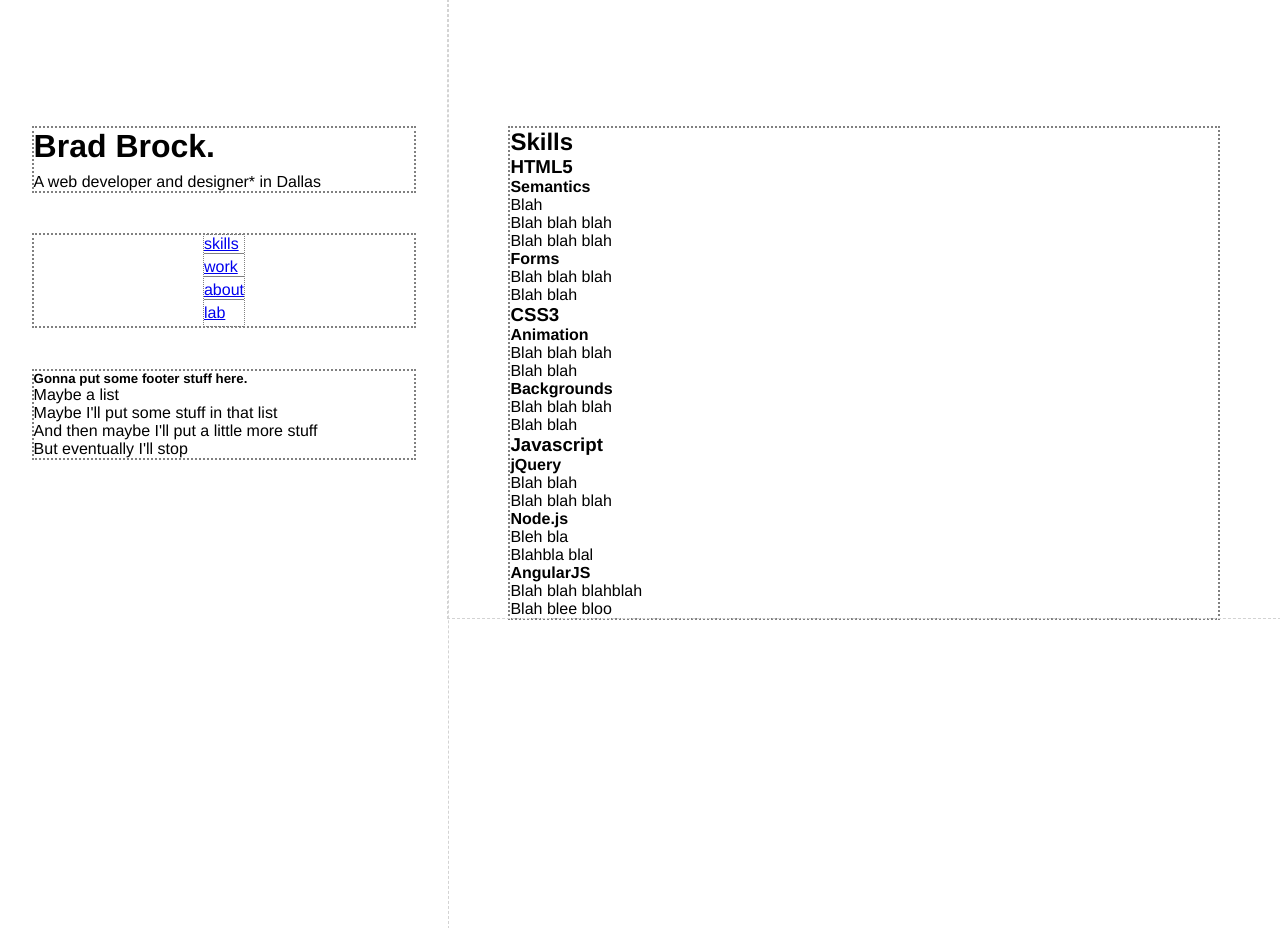
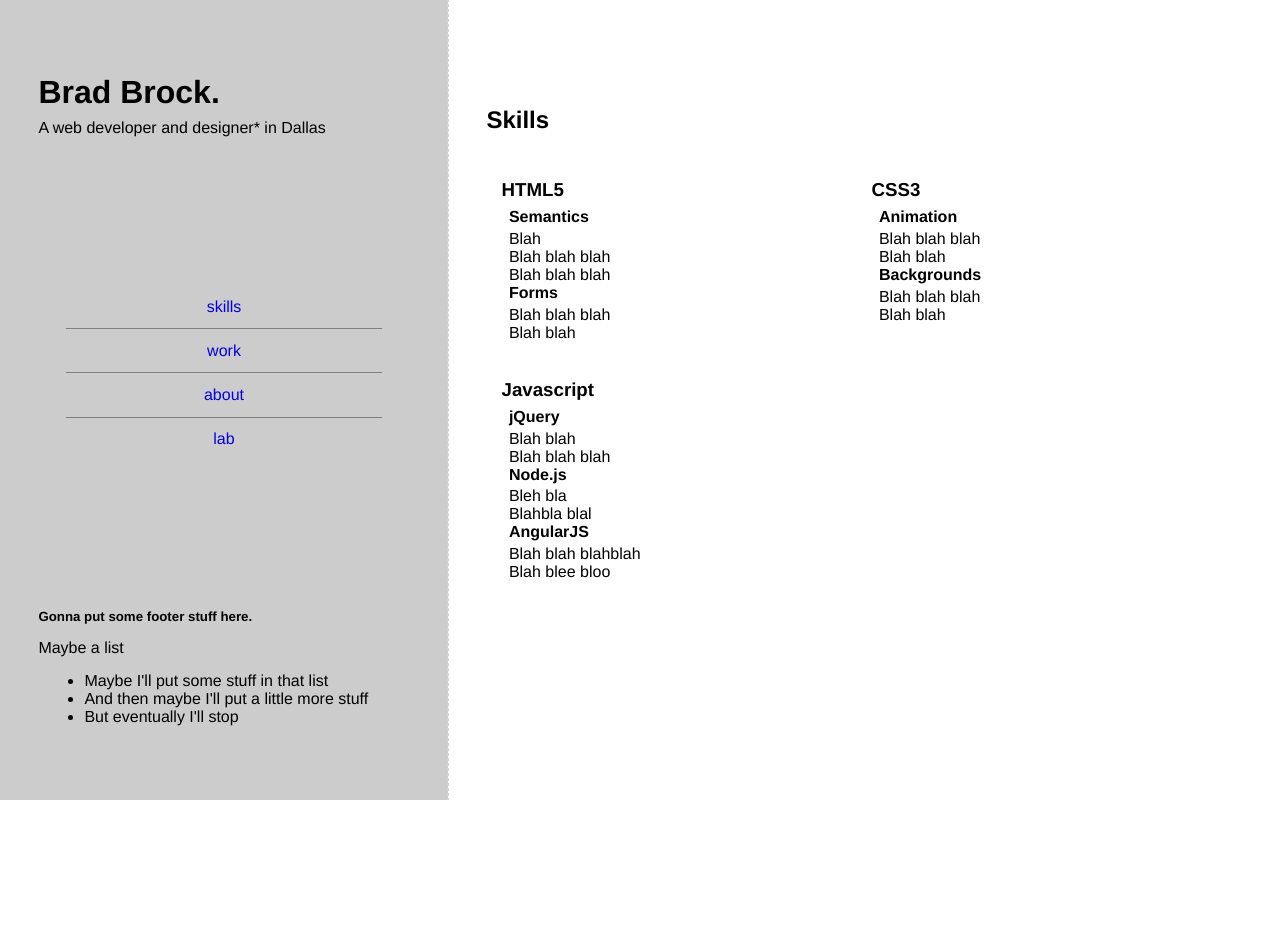
Before and after one commit to Spyrojoe/VBT4.0, a PHP site: page / in a window 1280 px wide. After the commit the page ends 800 px from the top, so only its background shows below. Run offline with PHP 8.4, Linux system fonts and the light colour scheme; some libraries are stand-ins or nearby versions.

Commit message:
completed basic layout and typography sizes

```diff
--- a/index.html
+++ b/index.html
@@ -16,6 +16,7 @@
 				<p>A web developer and designer* in Dallas</p>
 				<!--<p class="asterisk">*in that order</p>-->
 			</div>
+		</header>
 		<nav>
 			<ul>
 				<li><a href="#">skills</a></li>
@@ -24,7 +25,6 @@
 				<li><a href="#">lab</a></li>
 			</ul>
 		</nav>
-		</header>
 		<footer>
 			<h5>Gonna put some footer stuff here.</h5>
 			<p>Maybe a list</p>
@@ -37,12 +37,12 @@
 	</div>
 
 	<main>
-		<section class="skills">
+		<section class="page">
 			<h2>Skills</h2>
-
+			<div class="grid clfx">
+				<div class="row clfx">
 					<section>
 						<h3>HTML5</h3>
-
 						<section class="skillset"><!-- Should these be articles? -->
 							<h4>Semantics</h4>
 							<ul>
@@ -59,6 +59,7 @@
 								<li>Blah blah</li>
 							</ul>
 						</section>
+
 					</section>
 
 					<section>
@@ -80,7 +81,8 @@
 							</ul>
 						</section>
 					</section>
-
+				</div><!-- row -->
+				<div class="row clfx">
 					<section>
 						<h3>Javascript</h3>
 
@@ -108,7 +110,9 @@
 							</ul>
 						</section>
 					</section>
+					</div><!-- row -->
 
+			</div><!-- grid -->
 		</section><!-- skills -->
 	</main>
 </div><!-- page clearfiz-->
--- a/js/script.js
+++ b/js/script.js
@@ -1,21 +1,21 @@
 $(document).ready(function(){
 
 	var viewHeight;
+	var colPaddingTop;
 
-	setHeaderHeight(viewHeight);
-
-/*
-	$(window).resize(function(){
-		setHeaderHeight(viewHeight);
-		console.log("window resized");
-	});
-*/
+	setHeaderHeight(viewHeight, colPaddingTop);
 
 	window.addEventListener('resize', setHeaderHeight);
 
-	function setHeaderHeight(height){
+	function setHeaderHeight(height, topPadding){
 		height = $(window).outerHeight();
-		$(".sidebar").height(height);
+		topPadding = $(".sidebar").css("padding-top");
+		parseFloat(topPadding);
+		paddingComp = height - parseFloat(topPadding);
+		$(".sidebar, main").height(height - parseFloat(topPadding));
+		console.log("Window height is " + height);
+		console.log("Sidepar top padding is " + parseFloat(topPadding));
+		console.log("Padding comensation is " + paddingComp);
 	}
 
 	function debounce(func, wait, immediate){
--- a/script.js
+++ /dev/null
@@ -1,4 +0,0 @@
-$(document).ready(function(){
-	var viewHeight = $(window).outerHeight();
-	console.log("viewHeight = " + viewHeight);
-});
--- a/style.css
+++ b/style.css
@@ -9,6 +9,15 @@ ol, ul{
 }
 h1{
 	margin-bottom: 2%;
+}
+h2{
+	margin-bottom: 6%;
+}
+h3{
+	margin-bottom: 2%;
+}
+h4{
+	margin-bottom: 1%;
 }
 .clfx:after {
 	content: "";
@@ -26,11 +35,22 @@ body{
 }
 .sidebar,
 main{
-	display: block;
-	padding-top: 10%;
 	outline: 1px lightgray dashed;
+	/*padding-top: 8%;*/
+	padding: 0 3%;
+}
+header, nav, footer{
+	/*flex-grow: 1;*/
+}
+header, nav, footer, .page{
+	width: 100%;
+	margin: 0 auto;
 }
 .sidebar{
+	display: flex;
+	flex-direction: column;
+	align-content: flex-start;
+	justify-content: space-around;
 	float: left;
 	width: 35%;
 }
@@ -38,33 +58,48 @@ main{
 	float: right;
 	width: 65%;
 }
-.intro,
-nav,
-footer,
-.skills{
-	width: 85%;
-	margin: 0 auto;
-	outline: 2px gray dotted;
+.sidebar{
+	background-color: rgba(0,0,0,.2);
 }
-
-.intro, nav{
-	margin-bottom: 10%;
+.page{
+	padding-top: 14%;
+}
+.page .grid{
+	padding-left: 2%;
+}
+.grid .row > section{
+	float: left;
+	width: 50%;
+}
+.grid .row > section > section {
+	padding-left: 2%;
+}
+.row{
+	margin-bottom: 5%;
 }
 nav{
 	text-align: center;
 }
 nav ul{
 	display: inline-block;
+	width: 85%;
 	margin: 0 auto;
-	text-align: left;
-	outline: 1px gray dotted;
 }
 nav ul li{
-	margin-bottom: 10%;
+	padding: 4% 0;
 	border-bottom: 1px gray solid;
 }
 nav ul li:last-of-type{
 	border-bottom: 0;
 }
-footer{
+nav a{
+	text-decoration: none;
 }
+footer p{
+	margin: 4% auto;
+	font-size: 1em;
+}
+footer ul{
+	list-style: disc;
+	padding-left: 46px;
+}
```
Lines whose indentation alone changed are shown as unchanged.
